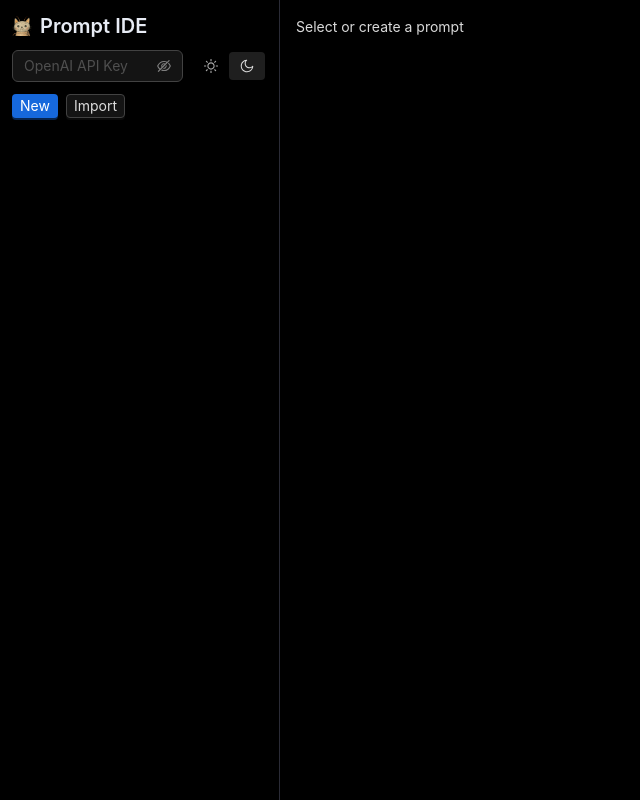
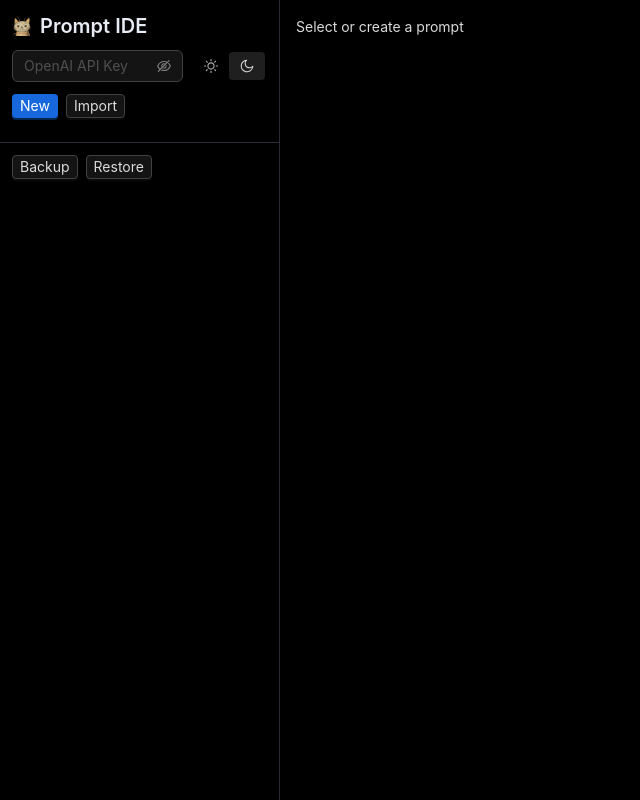
Before and after one commit to TAPAKAHOKOT/promptIDE, a React (Vite) app: page / in a window 1280 px wide. Shown: the whole page, without its empty margins (0-640 px from the left). Built offline with nearby package versions, Linux system fonts and the light colour scheme.

Commit message:
✨ Улучшения: добавил бэкап, микро улучшения удобства

```diff
--- a/src/App.jsx
+++ b/src/App.jsx
@@ -1,5 +1,5 @@
 import { useEffect, useMemo, useRef, useState } from 'react'
-import { ConfigProvider, Layout, Button, Input, Segmented, Typography, Space, Select, message, Switch, Checkbox, Collapse, Alert, Spin, App as AntApp, Popconfirm } from 'antd'
+import { ConfigProvider, Layout, Button, Input, Segmented, Typography, Space, Select, message, Switch, Checkbox, Collapse, Alert, Spin, FloatButton, App as AntApp, Popconfirm } from 'antd'
 import { theme as antdTheme } from 'antd'
 import { SunOutlined, MoonOutlined, CopyOutlined, DeleteOutlined, HolderOutlined, DownOutlined, RightOutlined } from '@ant-design/icons'
 import ReactMarkdown from 'react-markdown'
@@ -32,6 +32,8 @@
   })
   const [messageApi, messageContextHolder] = message.useMessage()
   const importInputRef = useRef(null)
+  const backupInputRef = useRef(null)
+  const contentRef = useRef(null)
 
   // load from localStorage once
   useEffect(() => {
@@ -49,6 +51,21 @@
     } finally {
       setIsLoaded(true)
     }
+  }, [])
+
+  // Try to request persistent storage to reduce risk of localStorage eviction
+  useEffect(() => {
+    try {
+      if (navigator && navigator.storage && navigator.storage.persist) {
+        navigator.storage.persisted().then((persisted) => {
+          if (!persisted) {
+            navigator.storage.persist().then((granted) => {
+              if (granted) messageApi.success('Persistent storage enabled')
+            }).catch(() => {})
+          }
+        }).catch(() => {})
+      }
+    } catch {}
   }, [])
 
   // Detect shared prompt via URL (#id=... or #share=...)
@@ -494,6 +511,101 @@
     } catch {
       messageApi.error('Не удалось экспортировать JSON')
     }
+  }
+
+  // --- Full backup/restore (entire workspace) ---
+  function exportBackup() {
+    try {
+      const perPromptUi = {}
+      for (const p of prompts) {
+        const pid = p?.id
+        if (!pid) continue
+        let preview = {}
+        let collapsed = {}
+        let run = []
+        let input = ''
+        let toolsOpen = getToolsPanelDefault(pid)
+        try { preview = JSON.parse(localStorage.getItem(`preview_state_${pid}`) || '{}') || {} } catch {}
+        try { collapsed = JSON.parse(localStorage.getItem(`collapsed_state_${pid}`) || '{}') || {} } catch {}
+        try { run = JSON.parse(localStorage.getItem(`run_messages_${pid}`) || '[]') || [] } catch {}
+        try { input = localStorage.getItem(`chat_input_${pid}`) || '' } catch {}
+        perPromptUi[pid] = {
+          preview,
+          collapsed,
+          toolsPanelOpen: !!toolsOpen,
+          runMessages: Array.isArray(run) ? run : [],
+          chatInput: input,
+        }
+      }
+      const payload = {
+        kind: 'prompt-ide-backup',
+        version: 1,
+        createdAt: new Date().toISOString(),
+        data: {
+          // apiKey intentionally excluded for safety
+          prompts,
+          selectedId,
+          model,
+          theme,
+          perPromptUi,
+        }
+      }
+      const blob = new Blob([JSON.stringify(payload, null, 2)], { type: 'application/json' })
+      const url = URL.createObjectURL(blob)
+      const a = document.createElement('a')
+      a.href = url
+      a.download = `prompt-ide-backup-${new Date().toISOString().replace(/[:.]/g, '-')}.json`
+      document.body.appendChild(a)
+      a.click()
+      a.remove()
+      URL.revokeObjectURL(url)
+      messageApi.success('Backup exported')
+    } catch {
+      messageApi.error('Failed to export backup')
+    }
+  }
+
+  function triggerImportBackup() {
+    if (backupInputRef.current) backupInputRef.current.click()
+  }
+
+  function onImportBackupChange(e) {
+    const file = e?.target?.files && e.target.files[0]
+    if (!file) return
+    const reader = new FileReader()
+    reader.onload = () => {
+      try {
+        const text = String(reader.result || '')
+        const parsed = JSON.parse(text)
+        if (!parsed || parsed.kind !== 'prompt-ide-backup') throw new Error('Invalid backup file')
+        const b = parsed.data || {}
+        const nextPrompts = Array.isArray(b.prompts) ? b.prompts : []
+        setPrompts(nextPrompts)
+        setSelectedId(typeof b.selectedId === 'string' ? b.selectedId : null)
+        if (b.model) setModel(b.model)
+        if (b.theme) setTheme(b.theme)
+        const per = b.perPromptUi || {}
+        try {
+          Object.entries(per).forEach(([pid, ui]) => {
+            try { localStorage.setItem(`preview_state_${pid}`, JSON.stringify(ui?.preview || {})) } catch {}
+            try { localStorage.setItem(`collapsed_state_${pid}`, JSON.stringify(ui?.collapsed || {})) } catch {}
+            try { localStorage.setItem(`run_messages_${pid}`, JSON.stringify(Array.isArray(ui?.runMessages) ? ui.runMessages : [])) } catch {}
+            try { localStorage.setItem(`chat_input_${pid}`, String(ui?.chatInput || '')) } catch {}
+            try { localStorage.setItem(`tools_panel_open_${pid}`, ui?.toolsPanelOpen ? '1' : '0') } catch {}
+          })
+        } catch {}
+        messageApi.success('Backup restored')
+      } catch {
+        messageApi.error('Failed to restore backup')
+      } finally {
+        if (e?.target) e.target.value = ''
+      }
+    }
+    reader.onerror = () => {
+      messageApi.error('Error reading file')
+      if (e?.target) e.target.value = ''
+    }
+    reader.readAsText(file)
   }
 
   // Open file dialog for importing prompt JSON
@@ -1009,7 +1121,8 @@
       {messageContextHolder}
       <Layout style={{ height: '100vh' }}>
         <Layout.Sider width={280} style={{ background: 'transparent', borderRight: '1px solid var(--panel-border)' }}>
-          <div style={{ padding: 12 }} className="scrolly">
+          <div style={{ height: '100%', display: 'flex', flexDirection: 'column' }}>
+            <div style={{ padding: 12, overflow: 'auto' }} className="scrolly">
             <Typography.Title level={4} style={{ marginTop: 0, color: 'var(--text)', display: 'flex', alignItems: 'center', gap: 8 }}>
               <img src={logo} alt="Prompt IDE logo" style={{ width: 20, height: 20 }} />
               <span>Prompt IDE</span>
@@ -1056,7 +1169,7 @@
                               style={{
                                 padding: 8,
                                 marginBottom: 8,
-                                background: selectedId === p.id ? 'var(--selected-bg)' : undefined,
+                                background: selectedId === p.id ? 'var(--selected-bg)' : 'var(--panel)',
                                 borderRadius: 8,
                                 border: '1px solid var(--panel-border)',
                                 cursor: 'grab',
@@ -1089,10 +1202,32 @@
                 </Droppable>
               </DragDropContext>
             </div>
+            </div>
+            <div style={{ padding: 12, borderTop: '1px solid var(--panel-border)' }}>
+              <div className="row">
+                <Button size="small" onClick={exportBackup}>Backup</Button>
+                <Popconfirm
+                  title="Восстановить из резервной копии?"
+                  description="Все текущие промпты будут утеряны. Продолжить?"
+                  okText="Восстановить"
+                  cancelText="Отмена"
+                  onConfirm={triggerImportBackup}
+                >
+                  <Button size="small">Restore</Button>
+                </Popconfirm>
+              </div>
+              <input
+                ref={backupInputRef}
+                type="file"
+                accept="application/json"
+                onChange={onImportBackupChange}
+                style={{ display: 'none' }}
+              />
+            </div>
           </div>
         </Layout.Sider>
         <Layout>
-          <Layout.Content style={{ padding: 16 }} className="scrolly">
+          <Layout.Content style={{ padding: 16 }} className="scrolly" ref={contentRef}>
         {!selectedPrompt ? (
       <div>
             {sharedPreview ? (
@@ -1389,6 +1524,7 @@
           </div>
         )}
           </Layout.Content>
+          <FloatButton.BackTop target={() => contentRef.current} tooltip="Наверх" />
         </Layout>
       </Layout>
       </AntApp>
```
